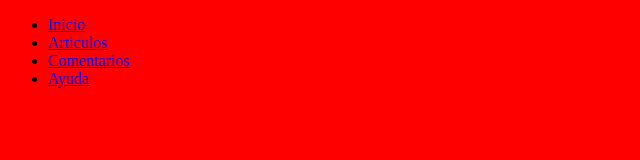
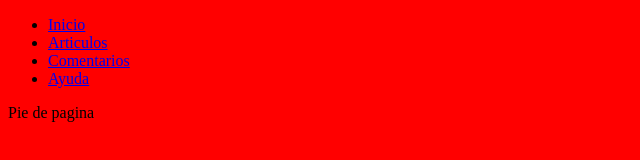
Before and after one commit to davidses/git_codigofacilito, a plain HTML site: page index.html in a window 1280 px wide. Shown: the whole page, without its empty margins (0-640 px from the left). Drawn offline with Linux system fonts and the light colour scheme.

Commit message:
Agregado el footer al HTML

```diff
--- a/index.html
+++ b/index.html
@@ -14,5 +14,8 @@
 			<li><a href="#">Ayuda</a></li>
 		</ul>
 	</nav>
+	<footer>
+		<p>Pie de pagina</p>
+	</footer>
 </body>
 </html>
```
